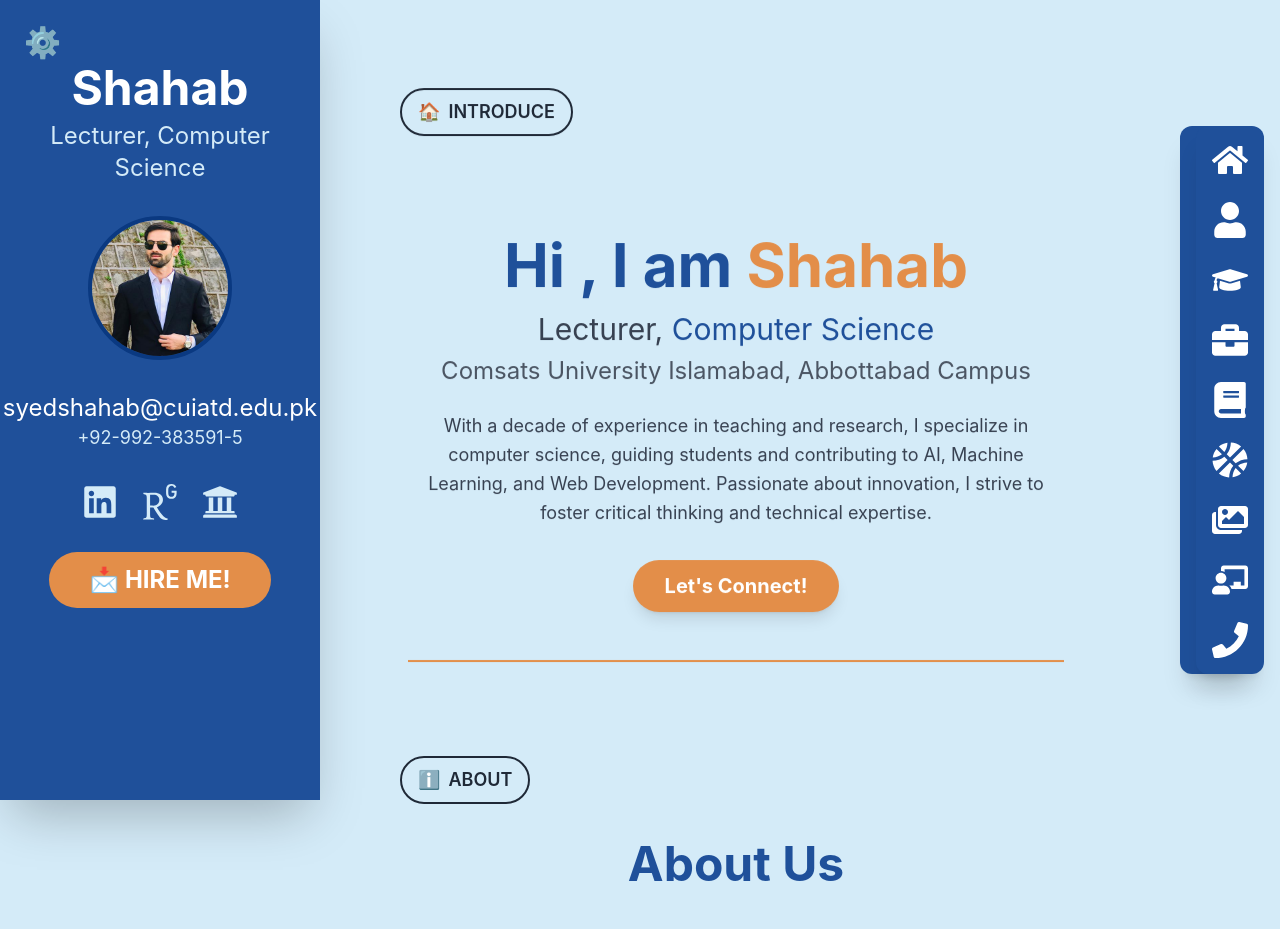
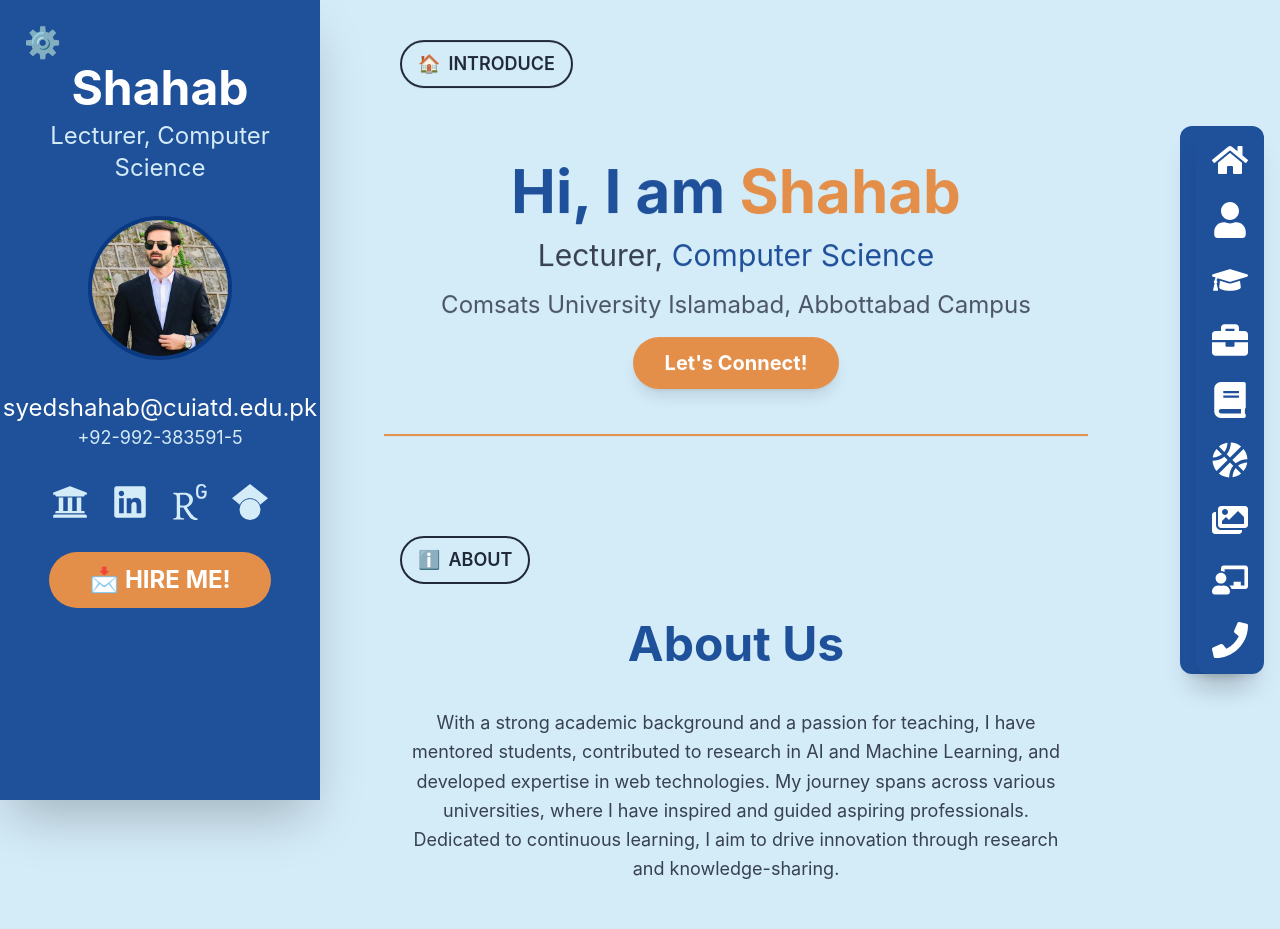
Before and after one commit to Sofia-Aamir/shahab_zarin_portfolio, a React (Create React App) app: page / in a window 1280 px wide. Shown: the top 929 px of the page. Built offline with nearby package versions, Linux system fonts and the light colour scheme.

Commit message:
remove content from home page

```diff
--- a/src/AboutUs/AboutUs.js
+++ b/src/AboutUs/AboutUs.js
@@ -9,12 +9,13 @@ const AboutUs = () => {
 
   return (
     <div
-      id="about"
-      ref={ref}
-      className={`flex flex-col items-center px-6 py-10 transition-all duration-1000 ease-in-out will-change-transform ${
-        inView ? "opacity-100 translate-y-0" : "opacity-0 translate-y-10"
-      }`}
-    >
+    id="about"
+    ref={ref}
+    className={`flex flex-col items-center px-6 py-10 mt-[-220px] transition-all duration-1000 ease-in-out will-change-transform ${
+      inView ? "opacity-100 translate-y-0" : "opacity-0 translate-y-10"
+    }`}
+  >
+
       {/* About Button - Positioned above the center */}
       <button className="absolute left-4 transform -translate-y-1/2 flex items-center space-x-2 text-gray-800 text-lg font-semibold border-2 border-gray-800 rounded-full px-4 py-2 hover:text-gray-600 transition" style={{ top: '-20px' }}>
         <span>ℹ️</span> {/* Information Icon */}
--- a/src/Gallery/Gallery.js
+++ b/src/Gallery/Gallery.js
@@ -199,6 +199,7 @@ const Gallery = () => {
           </form>
         </div>
       )}
+       <hr className="w-full border-t-2 border-[#E38E49] mt-12" />
     </section>
   )
 }
--- a/src/Home/Home.js
+++ b/src/Home/Home.js
@@ -1,52 +1,47 @@
-import React from "react";
-import { useInView } from "react-intersection-observer";
+import { useInView } from "react-intersection-observer"
 
 const Home = ({ scrollToContact }) => {
   const { ref, inView } = useInView({
     triggerOnce: true,
     threshold: 0.1,
-  });
+  })
 
   return (
-    <div
+    <section
       id="home"
       ref={ref}
-      className={`min-h-screen flex flex-col justify-center items-center text-center px-6 relative mt-12 transition-all duration-1000 ease-in-out will-change-transform ${
+      className={`relative flex min-h-screen flex-col items-center justify-center px-6 transition-all duration-1000 ease-in-out will-change-transform ${
         inView ? "opacity-100 translate-y-0" : "opacity-0 translate-y-10"
       }`}
     >
-      <button className="absolute top-6 lg:top-10 left-4 flex items-center space-x-2 text-gray-800 text-lg font-semibold border-2 border-gray-800 rounded-full px-4 py-2 hover:text-gray-600 transition">
+      <button className="absolute left-4 top-6 flex items-center space-x-2 rounded-full border-2 border-gray-800 px-4 py-2 text-lg font-semibold text-gray-800 transition hover:text-gray-600 lg:top-10">
         <span>🏠</span>
         <span>INTRODUCE</span>
       </button>
 
-      <h1 className="text-4xl sm:text-5xl md:text-6xl font-bold text-[#1F509A]">
-        Hi , I am <span className="text-[#E38E49]">Shahab</span>
+      <div className="flex flex-col items-center space-y-4 mt-[-250px]">
+  <h1 className="text-4xl font-bold text-[#1F509A] sm:text-5xl md:text-6xl">
+    Hi, I am <span className="text-[#E38E49]">Shahab</span>
   </h1>
 
-      <h2 className="text-3xl mt-4 text-gray-700">
+  <h2 className="text-3xl text-gray-700">
     Lecturer, <span className="text-[#1F509A]">Computer Science</span>
   </h2>
 
-      <h3 className="text-2xl text-gray-600 mt-2">
-        Comsats University Islamabad, Abbottabad Campus
-      </h3>
+  <h3 className="text-2xl text-gray-600">Comsats University Islamabad, Abbottabad Campus</h3>
 
-      <p className="mt-6 text-lg max-w-3xl text-gray-700 leading-relaxed">
-        With a decade of experience in teaching and research, I specialize in computer science, guiding students and contributing to AI, Machine Learning, and Web Development. Passionate about innovation, I strive to foster critical thinking and technical expertise.
-      </p>
-
-      {/* Updated Button to Scroll to Contact */}
   <button
     onClick={scrollToContact}
-        className="mt-8 px-8 py-3 text-xl font-bold bg-[#E38E49] text-white rounded-full shadow-lg hover:bg-[#1F509A] transition"
+    className="mt-8 rounded-full bg-[#E38E49] px-8 py-3 text-xl font-bold text-white shadow-lg transition hover:bg-[#1F509A]"
   >
     Let's Connect!
   </button>
+</div>
 
-      <hr className="w-full border-t-2 border-[#E38E49] mt-12" />
-    </div>
-  );
-};
 
-export default Home;
+      <hr className="absolute w-full border-t-2 border-[#E38E49] mt-[70px]" />
+    </section>
+  )
+}
+
+export default Home
--- a/src/ProfileCard/ProfileCard.js
+++ b/src/ProfileCard/ProfileCard.js
@@ -1,6 +1,6 @@
 import React, { useRef } from "react";
 import { FaLinkedin, FaUniversity } from "react-icons/fa";
-import { SiResearchgate } from "react-icons/si";
+import { SiResearchgate,SiGooglescholar } from "react-icons/si";
 import Home from "../Home/Home";
 import RightMenu from "../RightMenu/RightMenu";
 import AboutUs from "../AboutUs/AboutUs";
@@ -46,15 +46,18 @@ const ProfileCard = () => {
         </div>
 
         <div className="flex justify-center space-x-6 mt-8 text-[#D4EBF8] text-4xl">
+        <a href="https://www.cuiatd.edu.pk/faculty/syed-shahab-zarin/" target="_blank" rel="noopener noreferrer">
+            <FaUniversity className="hover:text-[#E38E49] transition" />
+          </a>
           <a href="https://www.linkedin.com/in/syed-shahab-zarin-0a8b36155/" target="_blank" rel="noopener noreferrer">
             <FaLinkedin className="hover:text-[#E38E49] transition" />
           </a>
           <a href="https://www.researchgate.net/profile/Syed-Zarin" target="_blank" rel="noopener noreferrer">
             <SiResearchgate className="hover:text-[#E38E49] transition" />
           </a>
-          <a href="https://www.cuiatd.edu.pk/faculty/syed-shahab-zarin/" target="_blank" rel="noopener noreferrer">
-            <FaUniversity className="hover:text-[#E38E49] transition" />
-          </a>
+          <a href="https://scholar.google.com/YOUR_PROFILE_ID" target="_blank" rel="noopener noreferrer">
+      <SiGooglescholar className="hover:text-[#E38E49] transition" />
+    </a>
         </div>
 
         <div className="mt-8">
```
Lines whose indentation alone changed are shown as unchanged.
